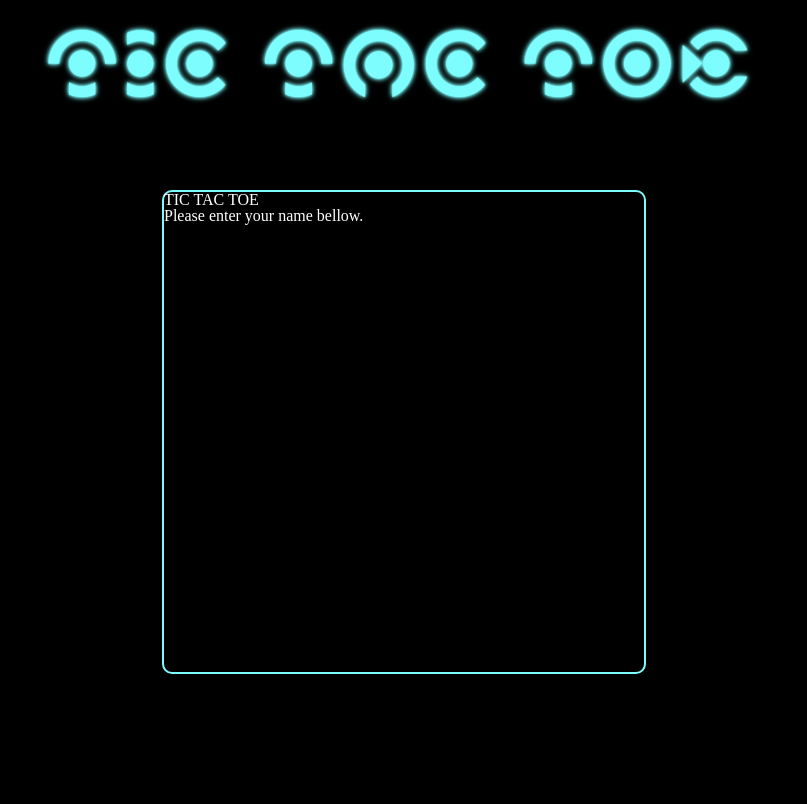
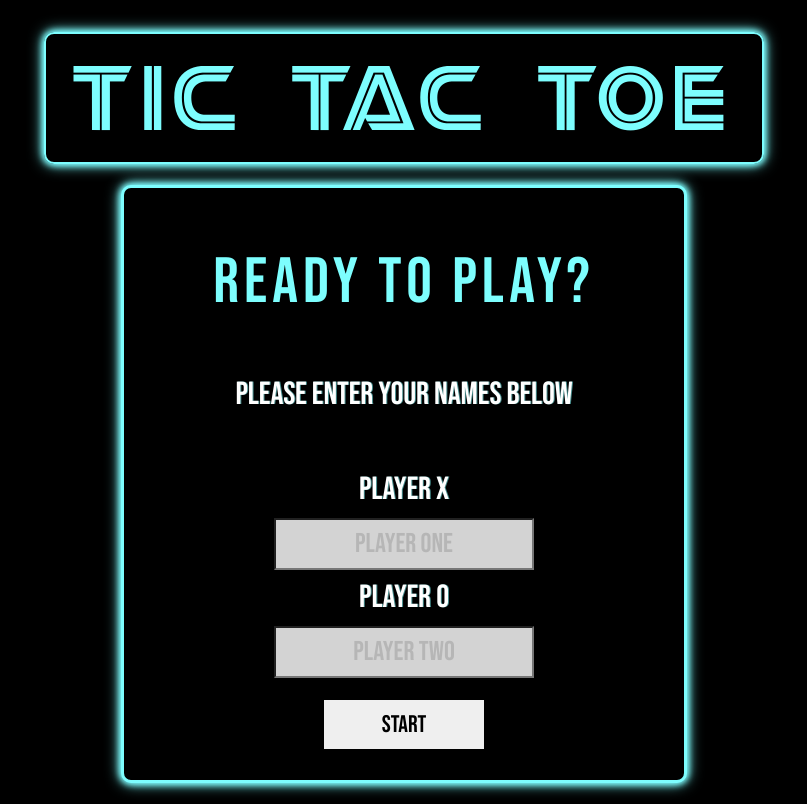
Before and after one commit to Yatrikoxi/odin_tic_tac, a plain HTML site: page index.html in a window 1280 px wide. Shown: the whole page, without its empty margins (236-1043 px from the left). Drawn offline with Linux system fonts and the light colour scheme.

Commit message:
add startGform+css.Change fonts to Battlest,Bebas

```diff
--- a/index.html
+++ b/index.html
@@ -11,11 +11,32 @@
     <link rel="font" href="fonts/RocketRinder-yV5d.ttf" />
   </head>
   <body>
-    <div class="headerDiv"><h1 class="mainHeader glow">TIC TAC TOE</h1></div>
+    <div class="headerDiv"><h1 class="mainHeader glowBox">TIC TAC TOE</h1></div>
     <div class="gameStartDiv">
-      <div class="gameStartBox">
-        <h2>TIC TAC TOE</h2>
-        <p class="playerInformation">Please enter your name bellow.</p>
+      <div class="gameStartBox glowBox">
+        <h2>ready to play?</h2>
+        <p class="playerInformation">Please enter your names below</p>
+        <form>
+          <label for="playerOne" class="playerInformation">Player X</label>
+          <input
+            type="text"
+            placeholder="player one"
+            autocomplete="off"
+            maxlength="20"
+            id="playerOne"
+            required
+          />
+          <label for="playerTwo" class="playerInformation">Player O</label>
+          <input
+            type="text"
+            placeholder="player two"
+            autocomplete="off"
+            maxlength="20"
+            id="playerTwo"
+            required
+          />
+          <button type="submit" id="submitBtn" class="largeBtn">START</button>
+        </form>
       </div>
     </div>
     <script src="script.js"></script>
--- a/styles.css
+++ b/styles.css
@@ -41,12 +41,12 @@ table {
 	border-spacing: 0;
 }
 @font-face {
-    font-family: "Discus-2nmK";
-    src: url(/fonts/Discus-2nmK.ttf) format('truetype');
+    font-family: "Bebas-Neue";
+    src: url(/fonts/BebasNeue-Regular.ttf) format('truetype');
 }
 @font-face {
-    font-family: "RocketRinder-yV5d";
-    src: url(fonts/RocketRinder-yV5d.ttf) format('truetype');
+    font-family: "Battlest";
+    src: url(fonts/BATTLEST.TTF) format('truetype');
 }
 /* content */
 body {
@@ -60,25 +60,29 @@ body {
 }
 .mainHeader {
     color: #7DFDFE;
-    font-family: "Discus-2nmK";
+    font-family: "Battlest";
     font-size: 5rem;
+    margin: 0;
     letter-spacing: 0.5rem;
     cursor: default;
+    padding: 2rem 1.7rem 1rem 1.7rem;
+    border: 2px solid #7DFDFE;
+    border-radius: 10px;
 }
-.glow {
-    -webkit-animation: glow 1s ease-in-out infinite alternate;
-  -moz-animation: glow 1s ease-in-out infinite alternate;
-  animation: glow 1s ease-in-out infinite alternate;
+  .glowBox {
+    -webkit-animation: glowBox 1s ease-in-out infinite alternate;
+  -moz-animation: glowBox 1s ease-in-out infinite alternate;
+  animation: glowBox 1s ease-in-out infinite alternate;
 }
-@-webkit-keyframes glow {
+  @-webkit-keyframes glowBox {
     from {
-      text-shadow: 0 0 0px #fff, 0 0 2px #7dfefe93, 0 0 3px #7DFDFE, 0 0 3px #7DFDFE;
+      box-shadow: 0 0 0px #fff, 0 0 2px #7dfefe93, 0 0 3px #7DFDFE, 0 0 3px #7DFDFE;
     }
     to {
-      text-shadow: 0 0 2px #7DFDFE, 0 0 4px #7DFDFE, 0 0 6px #7DFDFE;
+      box-shadow: 0 0 6px #7DFDFE, 0 0 9px #7DFDFE, 0 0 15px #7DFDFE;
     }
   }
-
+  /* box with player input */
 .gameStartDiv{
     width: 100%;
     height: 80vh;
@@ -87,16 +91,64 @@ body {
     align-items: center;
 }
 .gameStartBox {
-    width: 30rem;
-    height: 30rem;
+    width: 35rem;
+    height: 37rem;
+    display: flex;
+    flex-direction: column;
+    align-items: center;
+    justify-content: space-evenly;
     background-color: rgb(0, 0, 0);
-    border: 2px #7DFDFE solid;
+    border: 3px #7DFDFE solid;
     border-radius: 10px;
     top: 50%;
     left: auto;
+    text-align: center;
     /* transform: translate(-50%, -50%) scale(0.1); */
-    /* visibility: hidden; */
+    visibility: visible;
     color: white;
     z-index: 5;
-    transition: transform 0.4s, top 0.4s;
 }
+h2 {
+  font-family: "Bebas-Neue";
+  color: #7dfefe;
+  font-size: 4rem;
+  letter-spacing: 5px;
+  margin-top: 2rem;
+  cursor: default;
+}
+.playerInformation {
+  font-family: "Bebas-Neue";
+  font-size: 2rem;
+  padding: 2rem;
+  text-shadow: 1px 0px #7dfefe8a;
+  cursor: default;
+}
+input[type=text] {
+  font-family:  "Bebas-Neue";
+  padding: 0.5rem;
+  margin: 0.75rem;
+  width: 15rem;
+  font-size: 1.7rem;
+  display: block;
+  text-align: center;
+  background-color: lightgray;
+}
+::placeholder{
+  opacity: 0.3;
+}
+.largeBtn {
+  font-family: "Bebas-Neue";
+  font-size: 1.5rem;
+  padding: 10px;
+  border: none;
+  width: 10rem;
+  margin-top: 10px;
+
+}
+.largeBtn:hover{
+  border-inline: 1px solid white;
+  color: #7DFDFE;
+  background-color: black;
+  transition: all .5s ease-out;
+  cursor: pointer;
+}
```
Also changed, not shown: fonts/BATTLEST.TTF (added), fonts/BebasNeue-Regular.ttf (added), fonts/Discus-2nmK.ttf (deleted), fonts/OFL.txt (added), fonts/RocketRinder-yV5d.ttf (deleted), fonts/info 2.txt (deleted), fonts/info.txt (deleted).
